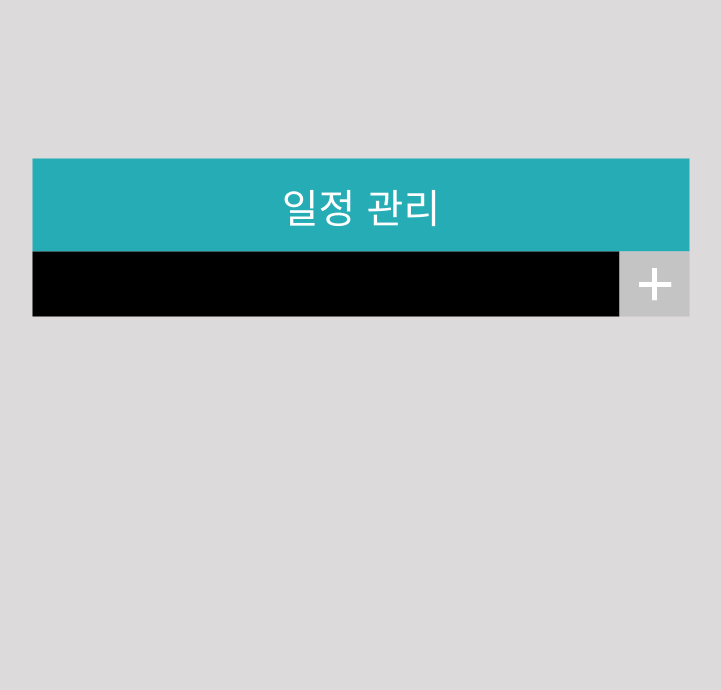
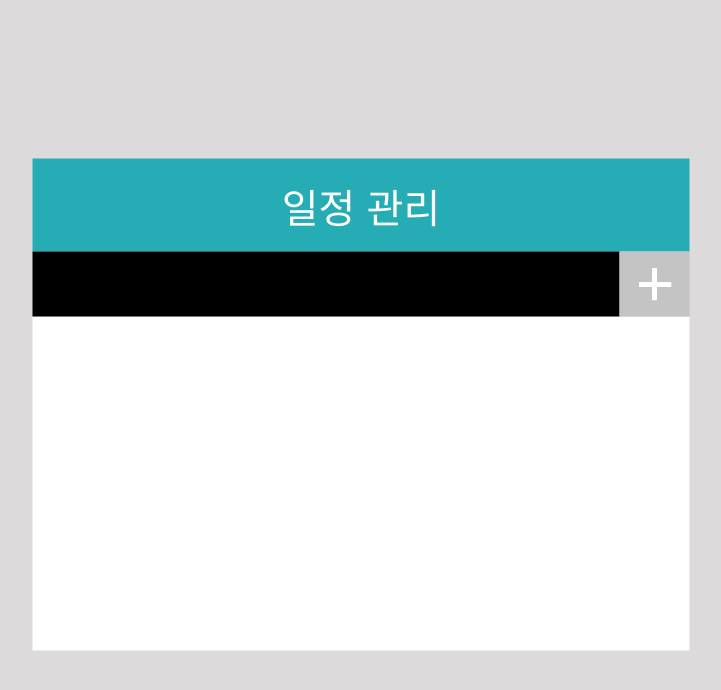
Before and after one commit to KOSMOSstudy/React-B, a React (Create React App) app in the folder 4주차/yunkiKim/todolist/: page / in a window 1280 px wide. Shown: the top 690 px of the page, without its empty margins (279-1000 px from the left). Built offline with nearby package versions, Linux system fonts and the light colour scheme.

Commit message:
추가: 입력한 리스트 보여지는 부분 박스 디자인 완료

```diff
--- /dev/null
+++ b/4주차/yunkiKim/todolist/src/components/ShowLists.tsx
@@ -0,0 +1,15 @@
+import styled from "styled-components";
+
+const ShowListBox = styled.section`
+  height: 334px;
+  width: 657px;
+  background-color: white;
+`;
+
+const ShowLists = () => {
+    return (
+        <ShowListBox />
+    );
+}
+
+export default ShowLists;
--- a/4주차/yunkiKim/todolist/src/page/TodoList.tsx
+++ b/4주차/yunkiKim/todolist/src/page/TodoList.tsx
@@ -2,6 +2,7 @@ import styled from 'styled-components';
 
 import Header from "../components/Header";
 import WriteList from "../components/WriteList";
+import ShowLists from "../components/ShowLists";
 
 const TodoListBox = styled.section`
   height: 483px;
@@ -18,6 +19,7 @@ const TodoList = () => {
         <TodoListBox>
             <Header />
             <WriteList />
+            <ShowLists />
         </TodoListBox>
     )
 }
```
